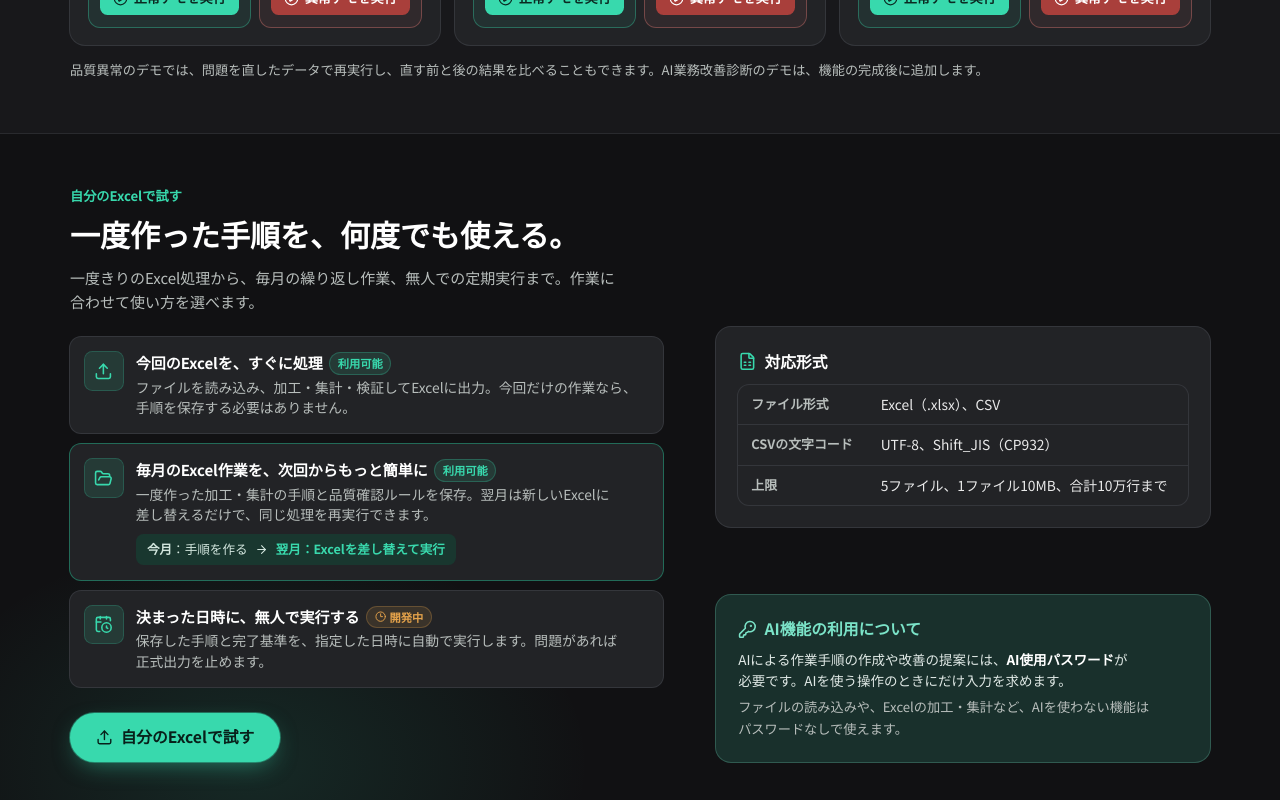
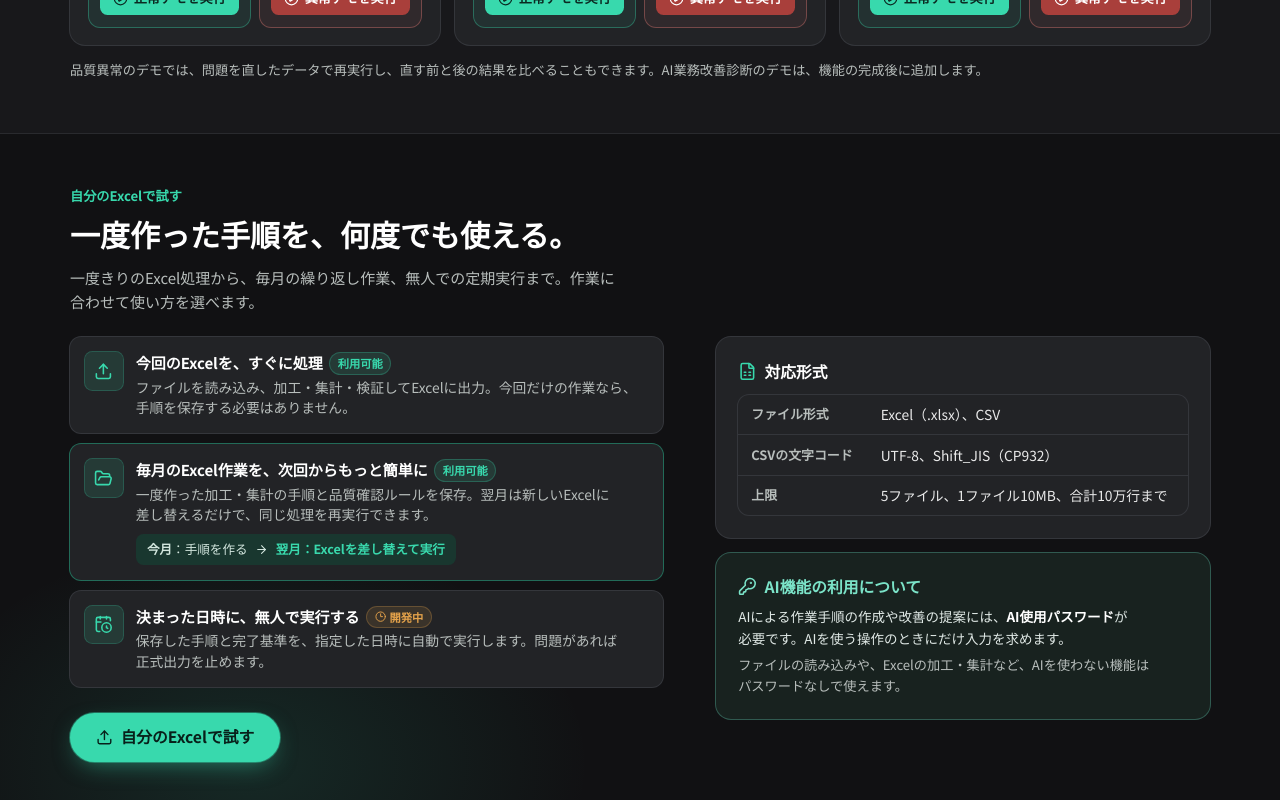
Before and after one commit to yukon2051-byteyu/FlowCraft_AI, a React (Vite) app in the folder frontend/: page / in a window 1280 px wide. Shown: the part 2760-3560 px from the top of the page. Built offline with nearby package versions, Linux system fonts and the light colour scheme.

Commit message:
TOP try section: group format and AI cards at top, align with first card
Co-Authored-By: Claude Opus 5.5 <noreply@anthropic.com>

```diff
--- a/frontend/src/pages/TopPage.tsx
+++ b/frontend/src/pages/TopPage.tsx
@@ -603,14 +603,17 @@ function TryOwnExcel() {
   return (
     <section id="try" className="relative scroll-mt-16 overflow-hidden bg-canvas">
       <div className="pointer-events-none absolute -bottom-48 -left-24 h-[460px] w-[680px] bg-[radial-gradient(closest-side,rgba(56,217,173,0.12),transparent)]" />
-      <div className="relative mx-auto grid max-w-7xl gap-10 px-4 py-12 sm:px-8 lg:grid-cols-[minmax(0,1.2fr)_minmax(0,1fr)] lg:gap-14 lg:py-14">
-        <div>
+      {/* 1段目に見出し、2段目に「使い方」と「利用案内」を置き、2段目の左右の上端をそろえる */}
+      <div className="relative mx-auto grid max-w-7xl gap-x-14 gap-y-6 px-4 py-12 sm:px-8 lg:grid-cols-[minmax(0,1.2fr)_minmax(0,1fr)] lg:py-14">
+        <div className="lg:col-start-1">
           <SectionHeading
             eyebrow="自分のExcelで試す"
             title="一度作った手順を、何度でも使える。"
             lead="一度きりのExcel処理から、毎月の繰り返し作業、無人での定期実行まで。作業に合わせて使い方を選べます。"
           />
-          <ol className="mt-6 space-y-3">
+        </div>
+        <div className="lg:col-start-1">
+          <ol className="space-y-3">
             {START_WAYS.map((w) => (
               <li key={w.title} className={`flex gap-3.5 rounded-xl bg-panel p-4 ring-1 ${w.primary ? 'ring-mint/45' : 'ring-edge'}`}>
                 <span className="grid size-10 shrink-0 place-items-center rounded-lg bg-mint/12 text-mint ring-1 ring-mint/30">
@@ -655,10 +658,10 @@ function TryOwnExcel() {
 
         {/*
           対応形式・AIの利用条件は、必要なときに確かめる補足情報（優先度：左の使い方とボタン ＞ 対応形式 ＞ AIの利用条件）。
-          2つの独立したカードにし、左の列の高さに合わせて上下に分ける（左右の重心をそろえる。カードは引き伸ばさない）。
-          上端は左の「3つの使い方」の上端に、下端は「自分のExcelで試す」ボタンの下端に近づける（カードの間は最小 1.25rem）
+          2つのカードを近づけて1つの「利用案内」として上寄せにまとめ、上端を左の1枚目のカードにそろえる。
+          下の余った空間は埋めない（カードを引き伸ばさない）。左のボタンが自然に目立つ
         */}
-        <div className="flex flex-col gap-5 lg:justify-between lg:pt-[9.4rem]">
+        <div className="flex flex-col gap-4 self-start lg:col-start-2 lg:row-start-2">
           <div className="rounded-2xl bg-panel p-5 ring-1 ring-edge sm:p-6" role="region" aria-label="対応形式">
             <h3 className="flex items-center gap-2 text-[1.05rem] font-bold text-white">
               <FileSpreadsheet className="size-5 text-mint" aria-hidden />
@@ -673,7 +676,8 @@ function TryOwnExcel() {
               ))}
             </dl>
           </div>
-          <div className="rounded-2xl bg-mint-deep p-5 ring-1 ring-mint-line sm:p-6" role="region" aria-label="AI機能の利用について">
+          {/* 背景は控えめに（ミントはアイコン・見出し・枠線だけに使う） */}
+          <div className="rounded-2xl bg-[#18221F] p-5 ring-1 ring-mint-line sm:p-6" role="region" aria-label="AI機能の利用について">
             <h3 className="flex items-center gap-2 text-[1.05rem] font-bold text-mint-title">
               <KeyRound className="size-5" aria-hidden />
               AI機能の利用について
```
